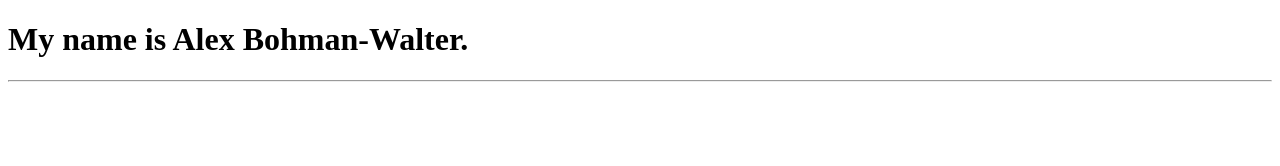
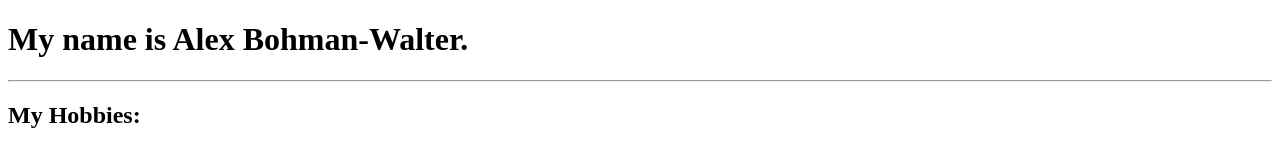
Before and after one commit to abohmanwalter/hello-html, a plain HTML site: page index.html in a window 1280 px wide. Drawn offline with Linux system fonts and the light colour scheme.

Commit message:
-m "Added the h2 tag"

```diff
--- a/index.html
+++ b/index.html
@@ -8,5 +8,6 @@
 <body>
     <h1>My name is Alex Bohman-Walter.</h1>
     <hr>
+    <h2>My Hobbies:</h2>
 </body>
 </html>
```
